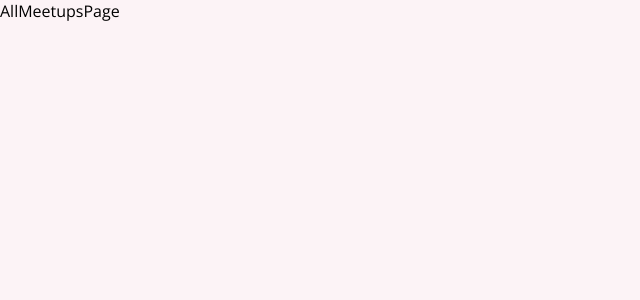
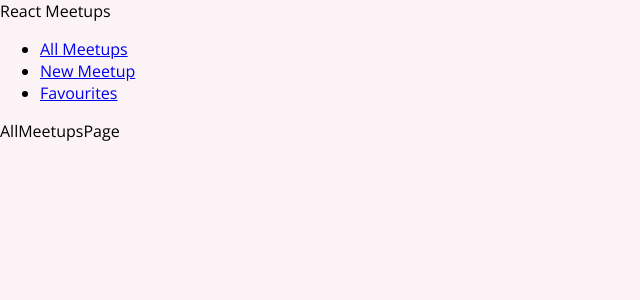
Before and after one commit to dewanwakilahmed/meetups-app-reactjs-react-refresher-nextjs-course, a React (Create React App) app: page / in a window 1280 px wide. Shown: the top 300 px of the page, without its empty margins (0-640 px from the left). Built offline with nearby package versions, Linux system fonts and the light colour scheme.

Commit message:
Adding Links & Navigation

```diff
--- a/src/App.js
+++ b/src/App.js
@@ -6,13 +6,19 @@
 import FavouritesPage from "./pages/Favourites";
 import NewMeetupPage from "./pages/NewMeetup";
 
+// Components
+import MainNavigation from "./components/layout/MainNavigation";
+
 const App = () => {
   return (
-    <Routes>
-      <Route path="/" element={<AllMeetupsPage />} />
-      <Route path="/new-meetup" element={<NewMeetupPage />} />
-      <Route path="/favourites" element={<FavouritesPage />} />
-    </Routes>
+    <>
+      <MainNavigation />
+      <Routes>
+        <Route path="/" element={<AllMeetupsPage />} />
+        <Route path="/new-meetup" element={<NewMeetupPage />} />
+        <Route path="/favourites" element={<FavouritesPage />} />
+      </Routes>
+    </>
   );
 };
 
--- /dev/null
+++ b/src/components/layout/MainNavigation.js
@@ -0,0 +1,26 @@
+import React from "react";
+import { Link } from "react-router-dom";
+
+const MainNavigation = () => {
+  return (
+    <header>
+      <div>React Meetups</div>
+
+      <nav>
+        <ul>
+          <li>
+            <Link to="/">All Meetups</Link>
+          </li>
+          <li>
+            <Link to="/new-meetup">New Meetup</Link>
+          </li>
+          <li>
+            <Link to="/favourites">Favourites</Link>
+          </li>
+        </ul>
+      </nav>
+    </header>
+  );
+};
+
+export default MainNavigation;
```
